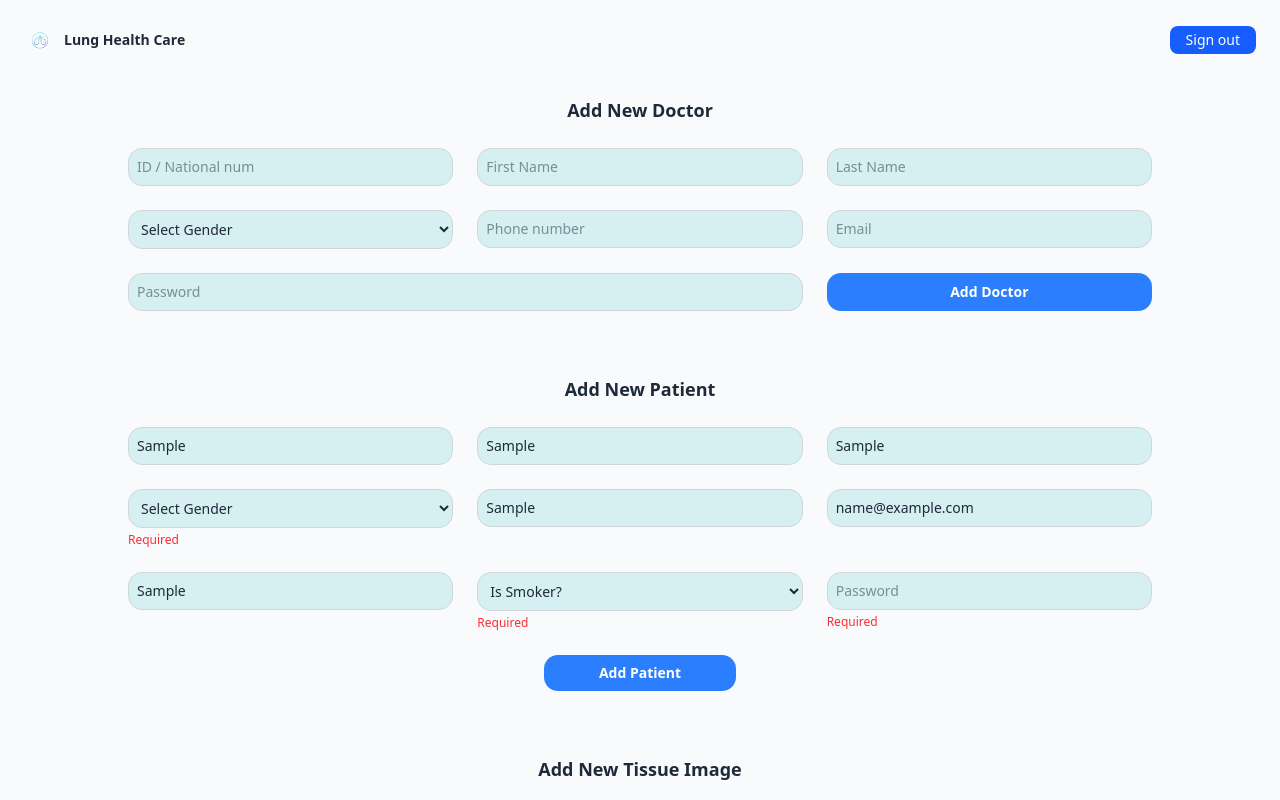
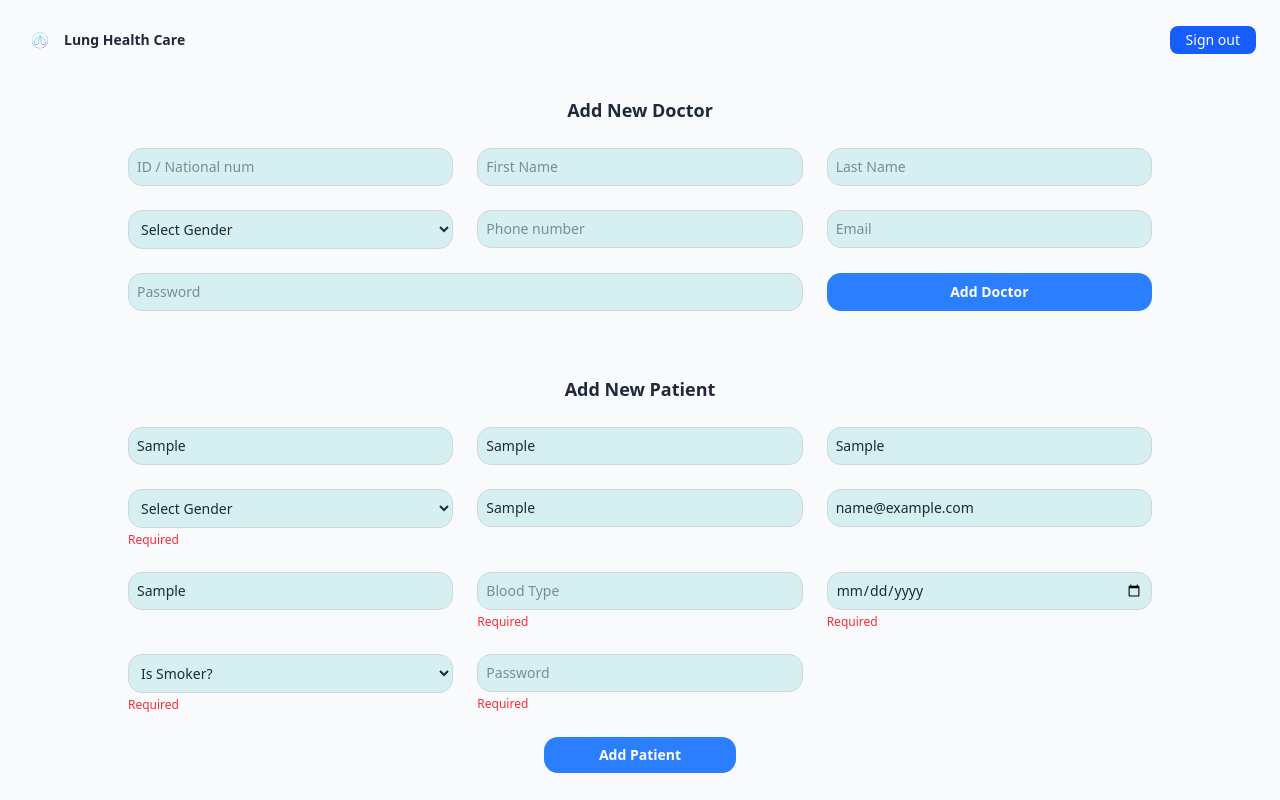
Before and after one commit to balqeeees/lung-healthcare-app, a React (Vite) app: page /technician in a window 1280 px wide. Both pictures are taken after typing "Sample", "Sample", "Sample", "Sample", "name@example.com", "Sample" into the empty fields and a click on the button "Add Patient". Shown: the top 800 px of the page. Built offline with nearby package versions, Linux system fonts and the light colour scheme.

Commit message:
update TechnicianPage.jsx

```diff
--- a/src/pages/Technician/TechnicianPage.jsx
+++ b/src/pages/Technician/TechnicianPage.jsx
@@ -27,6 +27,8 @@ function TechnicianPage() {
     pftResult: Yup.string().required("Required"),
     isSmoker: Yup.string().required("Required"),
     password: Yup.string().min(6, "Too Short!").required("Required"),
+    bloodType: Yup.string().required("Required"),
+    DOB: Yup.string().required("Required"),
   });
 
   const ImageSchema = Yup.object().shape({
@@ -206,6 +208,8 @@ function TechnicianPage() {
               pftResult: "",
               isSmoker: "",
               password: "",
+              bloodType: "",
+              DOB: "",
             }}
             validationSchema={PatientSchema}
             onSubmit={(values, { setSubmitting, resetForm }) => {
@@ -321,7 +325,32 @@ function TechnicianPage() {
                     className="text-red-500 text-xs mt-1"
                   />
                 </div>
-
+                <div className="flex flex-col">
+                  <Field
+                    type="text"
+                    name="bloodType"
+                    placeholder="Blood Type"
+                    className="input p-2 border rounded"
+                  />
+                  <ErrorMessage
+                    name="bloodType"
+                    component="div"
+                    className="text-red-500 text-xs mt-1"
+                  />
+                </div>
+                <div className="flex flex-col">
+                  <Field
+                    type="Date"
+                    name="DOB"
+                    placeholder="Date Of Birth"
+                    className="input p-2 border rounded"
+                  />
+                  <ErrorMessage
+                    name="DOB"
+                    component="div"
+                    className="text-red-500 text-xs mt-1"
+                  />
+                </div>
                 <div className="flex flex-col">
                   <Field
                     as="select"
```
